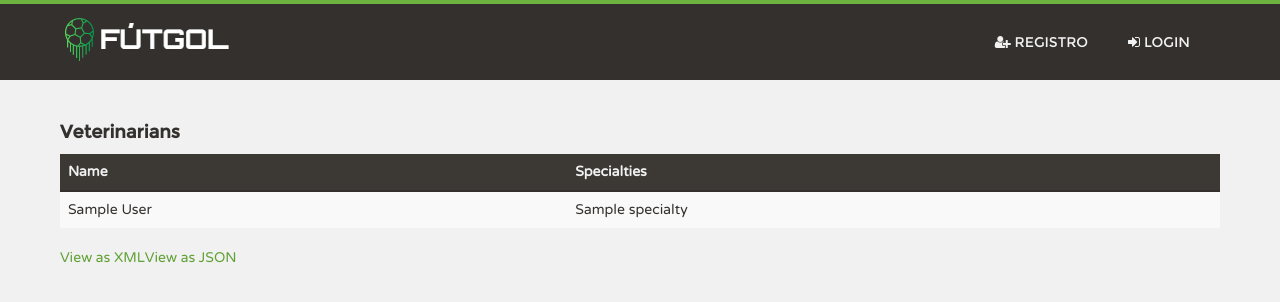
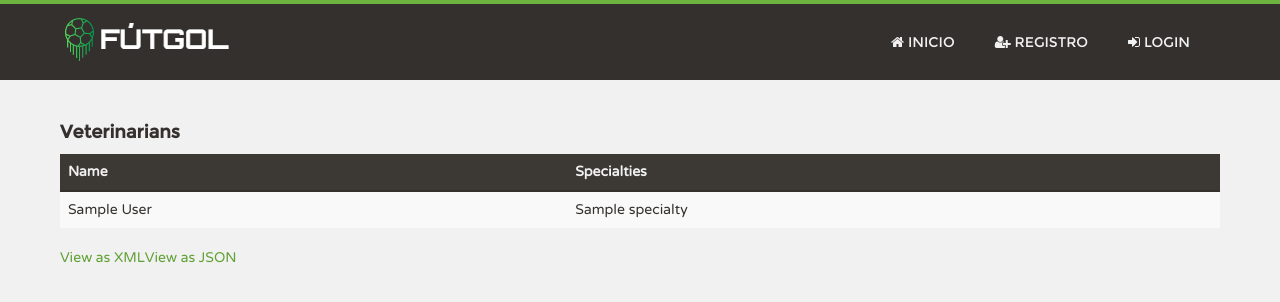
Before and after one commit to javrodsan5/FutGol, a Spring app: page /vets/vetList in a window 1280 px wide. Shown: the top 302 px of the page. Run offline with Thymeleaf, Linux system fonts and the light colour scheme; the template is opened without the code that fills it: most values are stand-ins (such as "Sample title", 1, 10 or a date in 2020); data that the repository does not hold is empty; database files in the repository are not loaded; some libraries are stand-ins or nearby versions.

Commit message:
Añadido botón de inicio en barra nav no estando autenticado

```diff
--- a/src/main/resources/templates/fragments/layout.html
+++ b/src/main/resources/templates/fragments/layout.html
@@ -88,6 +88,13 @@
             <div sec:authorize="!isAuthenticated()">
             <ul class="nav navbar-nav navbar-right">
 
+                <li th:class="${'home'==menu ? 'active' : ''}">
+                    <a href='/'>
+                        <i class="fa fa-home"></i>
+                        <span>Inicio</span>
+                    </a>
+                </li>
+
                 <li th:class="${'registro'==menu ? 'active' : ''}">
                     <a href='/usuarios/registro'>
                         <i class="fa fa-user-plus"></i>
```
